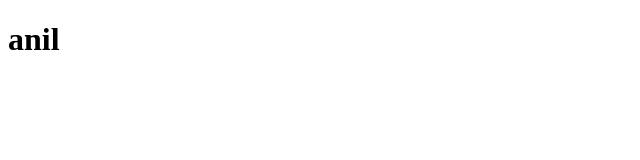
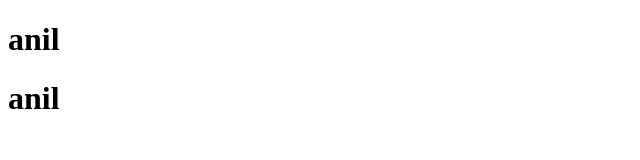
Before and after one commit to anil4089/GOVTENDER, a plain HTML site: page index.html in a window 1280 px wide. Shown: the whole page, without its empty margins (0-640 px from the left). Drawn offline with Linux system fonts and the light colour scheme.

Commit message:
Update index.html

```diff
--- a/index.html
+++ b/index.html
@@ -7,5 +7,6 @@
 </head>
 <body>
     <h1>anil</h1>
+    <h1>anil</h1>
 </body>
 </html>
```
